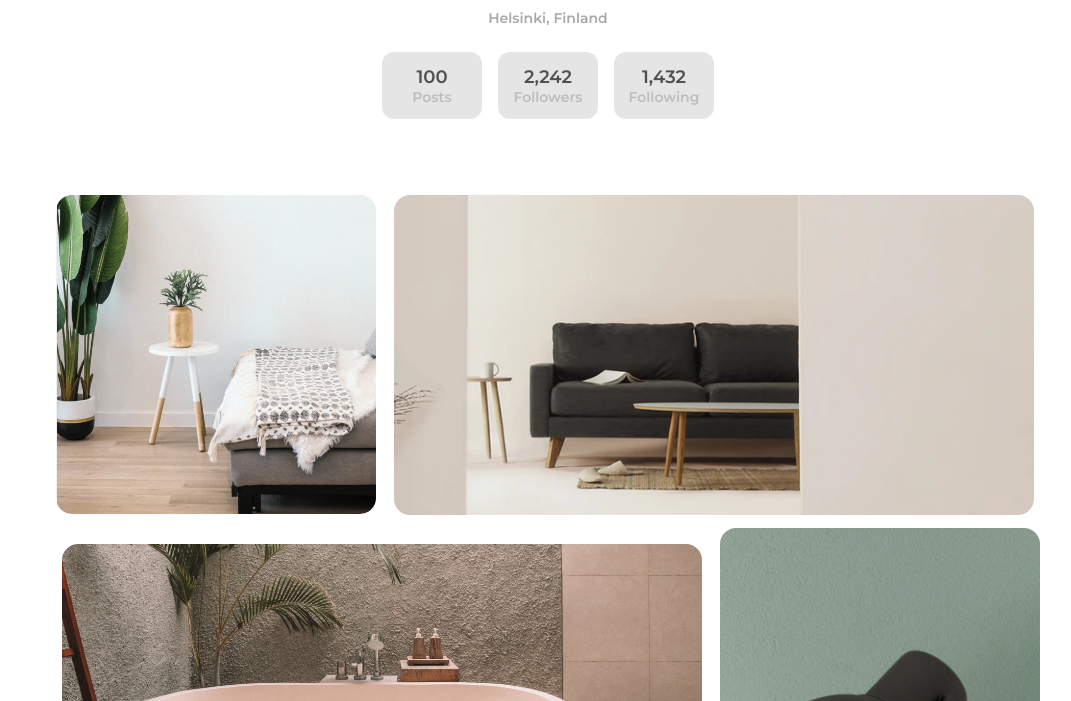
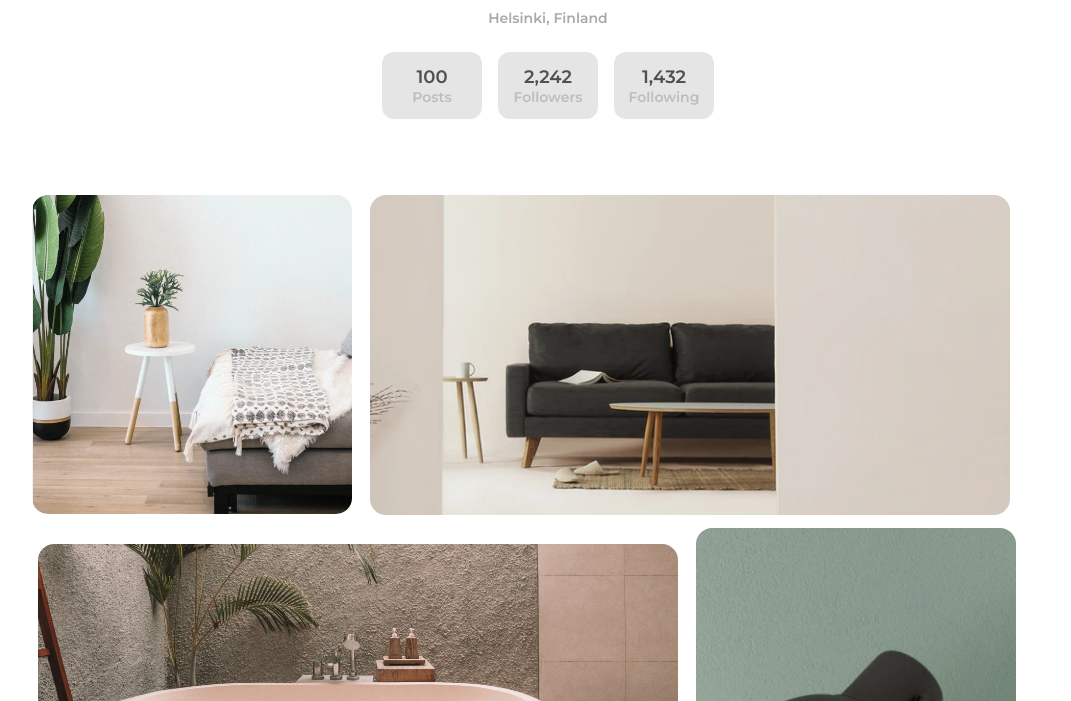
Before and after one commit to Bluebberies/Gallery-project, a plain HTML site: page index.html in a window 1280 px wide. Shown: the part 251-952 px from the top of the page, without its empty margins (140-1211 px from the left). Drawn offline with Linux system fonts and the light colour scheme.

Commit message:
second commit

```diff
--- a/css/style.css
+++ b/css/style.css
@@ -8,16 +8,13 @@ body{
     text-align: center;
     justify-content: center;
     margin: 3rem;
-    /* max-width: 91rem; */
 }
 
 .container{
     display: grid;
-    /* grid-template-rows: auto 1fr auto; */
 }
 
 header{
-    /* grid-area: 1/1/2/3; */
     grid-row: 1;
 }
 
@@ -39,7 +36,6 @@ font-style: normal;
     font-weight: 600;
     font-size: 24px;
     line-height: 29px;
-
     color: #4E5150;
 }
 
@@ -49,11 +45,7 @@ font-style: normal;
     font-weight: 600;
     font-size: 14px;
     line-height: 17px;
-/* identical to box height */
-
-
     color: #A9A9A9;
-
 }
 
 .outline{
@@ -73,9 +65,7 @@ font-weight: 600;
     font-size: 18px;
     line-height: 22px;
     text-align: center;
-
     color: #4E5150;
-
 }
 
 .outline span{
@@ -85,11 +75,7 @@ font-weight: 600;
     font-size: 14px;
     line-height: 17px;
     text-align: center;
-
-/* Gray 4 */
-
     color: #BDBDBD;
-
 }
 
 .description{
@@ -98,8 +84,6 @@ color: #BDBDBD;
 }
 
 main{
-    /* grid-area: 2/1/3/3; */
-    /* width: 90%; */
    grid-row: 2;
 }
 
@@ -107,14 +91,11 @@ main{
     display: grid;
     grid-template-columns: repeat(3, 332px);
     grid-template-rows: repeat(3, 1fr);
-    /* grid-gap:  */
     justify-content: center;
     align-items: center;
     gap: 30px -30px;
     margin-top: 3rem;
-    /* width: auto; */
-    /* position: absolute; */
-    /* flex-wrap: wrap; */
+    margin-right: 3rem;
 }
 
 .img-1{
@@ -170,18 +151,15 @@ main{
 }
 
 footer{
-    /* grid-area: 3/1/4/3; */
     font-family: 'Montserrat';
     font-style: normal;
     font-weight: 500;
     font-size: 14px;
     line-height: 17px;
-/* identical to box height */
     grid-row: 3;
     text-align: center;
     margin-top: 10rem;
     color: #B9BDCF;
-
 }
 
 @media only screen and (max-width: 1550px) {
```
Lines whose indentation alone changed are shown as unchanged.
